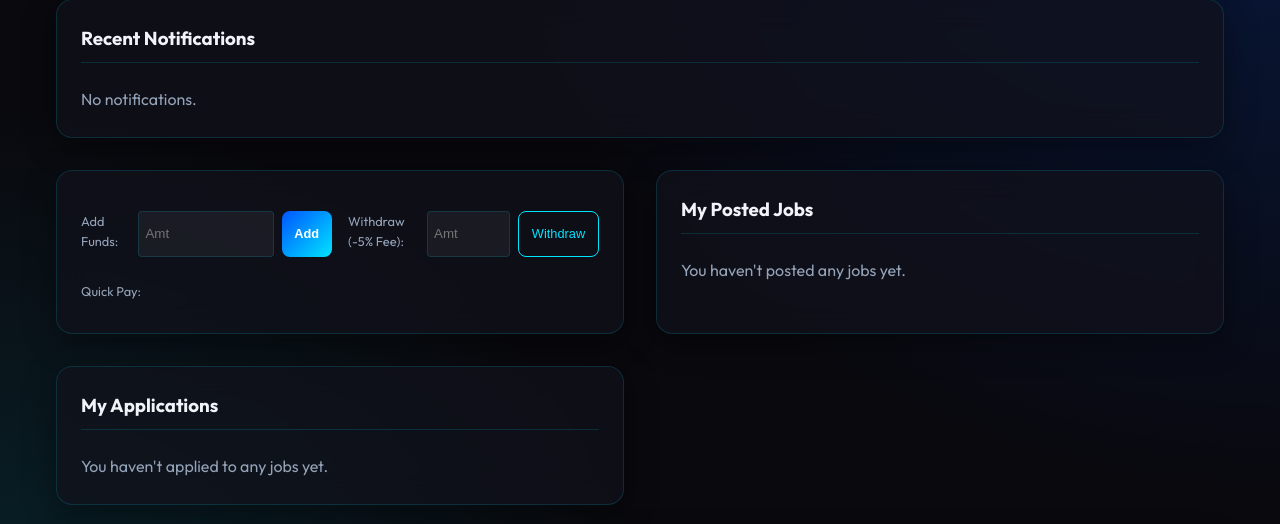
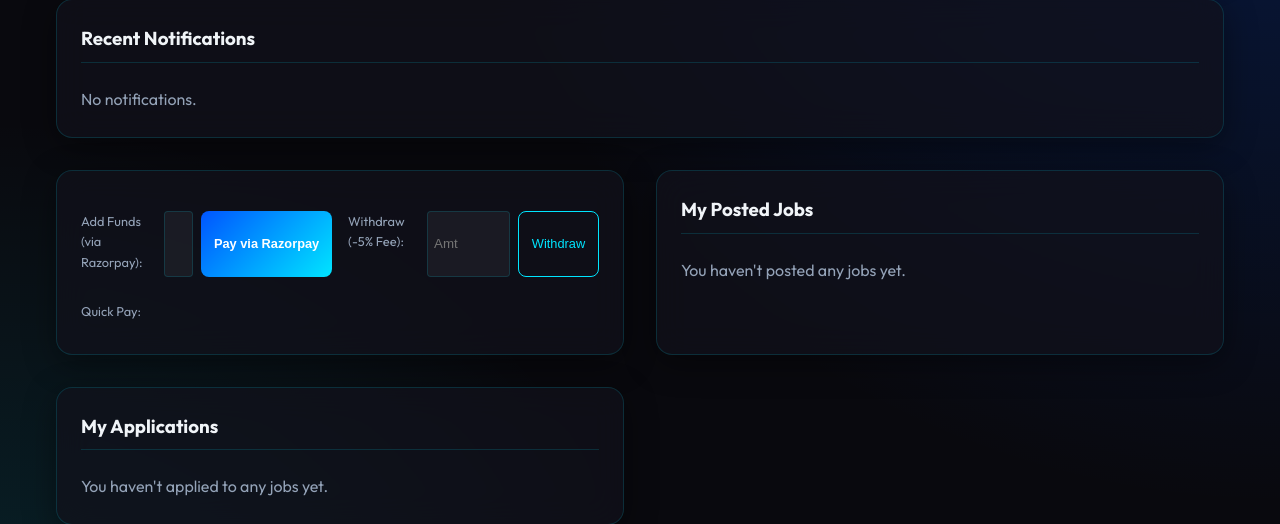
Before and after one commit to vijaya6997/my-app, a Flask app: page /dashboard in a window 1280 px wide. Shown: the part 365-889 px from the top of the page. Run offline with Flask 3, Linux system fonts and the light colour scheme; the visitor is signed in with stand-in values (Sample User, id 1); data that the repository does not hold is empty; some libraries are stand-ins or nearby versions.

Commit message:
Integrate Razorpay test mode payment gateway

```diff
--- a/app/config.py
+++ b/app/config.py
@@ -37,3 +37,7 @@ class Config:
 
     MAX_CONTENT_LENGTH = 16 * 1024 * 1024  # 16MB max upload
     ALLOWED_EXTENSIONS = {'png', 'jpg', 'jpeg', 'gif', 'pdf', 'doc', 'docx', 'zip'}
+
+    # Razorpay Payment Gateway (Test Mode Keys)
+    RAZORPAY_KEY_ID = os.environ.get('RAZORPAY_KEY_ID', 'rzp_test_YourRazorpayTestKey')
+    RAZORPAY_KEY_SECRET = os.environ.get('RAZORPAY_KEY_SECRET', 'YourRazorpayTestSecret')
--- a/app/routes/main.py
+++ b/app/routes/main.py
@@ -43,17 +43,63 @@ def admin_withdraw():
 
     return redirect(url_for('main.dashboard'))
 
-@main.route('/wallet/add', methods=['POST'])
+import razorpay
+from flask import current_app, jsonify
+
+@main.route('/wallet/create_order', methods=['POST'])
 @login_required
-def add_funds():
+def create_order():
     amount = float(request.form.get('amount', 0))
-    if amount > 0:
+    if amount <= 0:
+        return jsonify({'error': 'Invalid amount'}), 400
+
+    client = razorpay.Client(auth=(current_app.config['RAZORPAY_KEY_ID'], current_app.config['RAZORPAY_KEY_SECRET']))
+
+    # Razorpay amount is in paise (Multiply by 100)
+    data = {"amount": int(amount * 100), "currency": "INR", "receipt": f"receipt_{current_user.id}"}
+    try:
+        payment = client.order.create(data=data)
+        return jsonify({
+            'order_id': payment['id'],
+            'amount': payment['amount'],
+            'currency': payment['currency'],
+            'key_id': current_app.config['RAZORPAY_KEY_ID']
+        })
+    except Exception as e:
+        return jsonify({'error': str(e)}), 500
+
+@main.route('/wallet/payment_success', methods=['POST'])
+@login_required
+def payment_success():
+    razorpay_payment_id = request.form.get('razorpay_payment_id')
+    razorpay_order_id = request.form.get('razorpay_order_id')
+    razorpay_signature = request.form.get('razorpay_signature')
+    amount_str = request.form.get('amount', '0')
+
+    if not all([razorpay_payment_id, razorpay_order_id, razorpay_signature]):
+        flash('Payment failed or invalid.', 'danger')
+        return redirect(url_for('main.dashboard'))
+
+    client = razorpay.Client(auth=(current_app.config['RAZORPAY_KEY_ID'], current_app.config['RAZORPAY_KEY_SECRET']))
+    try:
+        # Verify signature
+        client.utility.verify_payment_signature({
+            'razorpay_order_id': razorpay_order_id,
+            'razorpay_payment_id': razorpay_payment_id,
+            'razorpay_signature': razorpay_signature
+        })
+
+        amount = float(amount_str)
         current_user.balance += amount
-        from app.models import Transaction
-        tx = Transaction(user_id=current_user.id, amount=amount, type='credit', description='Added funds')
+        from app.models import Transaction # Add this line to import Transaction locally
+        tx = Transaction(user_id=current_user.id, amount=amount, type='credit', description=f'Added funds (Razorpay Txn: {razorpay_payment_id})')
         db.session.add(tx)
         db.session.commit()
-        flash(f'Successfully added ₹{amount:.2f} to your wallet!', 'success')
+        flash(f'Successfully added ₹{amount:.2f} to your wallet via Razorpay!', 'success')
+
+    except Exception as e:
+        flash(f'Payment verification failed: {str(e)}', 'danger')
+
     return redirect(url_for('main.dashboard'))
 
 @main.route('/wallet/withdraw', methods=['POST'])
--- a/app/templates/dashboard.html
+++ b/app/templates/dashboard.html
@@ -49,15 +49,82 @@
     </div>
     <div class="section glass">
         <div style="display: grid; grid-template-columns: 1fr 1fr; gap: 1rem;">
-            <form action="{{ url_for('main.add_funds') }}" method="POST" class="add-funds-form">
-                <p class="muted" style="font-size: 0.8rem; margin-bottom: 0.3rem;">Add Funds:</p>
+            <form id="add-funds-form" class="add-funds-form">
+                <p class="muted" style="font-size: 0.8rem; margin-bottom: 0.3rem;">Add Funds (via Razorpay):</p>
                 <div style="display: flex; gap: 0.5rem;">
-                    <input type="number" name="amount" placeholder="Amt" min="1" step="0.01" required
+                    <input type="number" id="fund-amount" placeholder="Amt" min="1" step="0.01" required
                         style="background: rgba(255,255,255,0.05); border: 1px solid var(--glass-border); color: white; border-radius: 4px; padding: 0.4rem; width: 100%;">
-                    <button type="submit" class="btn-primary"
-                        style="padding: 0.4rem 0.8rem; font-size: 0.8rem;">Add</button>
+                    <button type="button" onclick="initiatePayment()" class="btn-primary"
+                        style="padding: 0.4rem 0.8rem; font-size: 0.8rem; white-space: nowrap;">Pay via
+                        Razorpay</button>
                 </div>
             </form>
+
+            <form id="payment-success-form" action="{{ url_for('main.payment_success') }}" method="POST"
+                style="display: none;">
+                <input type="hidden" name="razorpay_payment_id" id="razorpay_payment_id">
+                <input type="hidden" name="razorpay_order_id" id="razorpay_order_id">
+                <input type="hidden" name="razorpay_signature" id="razorpay_signature">
+                <input type="hidden" name="amount" id="success_amount">
+            </form>
+
+            <script src="https://checkout.razorpay.com/v1/checkout.js"></script>
+            <script>
+                function initiatePayment() {
+                    const amount = document.getElementById('fund-amount').value;
+                    if (!amount || amount <= 0) {
+                        alert('Please enter a valid amount');
+                        return;
+                    }
+
+                    fetch("{{ url_for('main.create_order') }}", {
+                        method: "POST",
+                        headers: {
+                            "Content-Type": "application/x-www-form-urlencoded",
+                        },
+                        body: "amount=" + amount
+                    })
+                        .then(response => response.json())
+                        .then(data => {
+                            if (data.error) {
+                                alert("Error creating order: " + data.error);
+                                return;
+                            }
+
+                            var options = {
+                                "key": data.key_id,
+                                "amount": data.amount,
+                                "currency": data.currency,
+                                "name": "Mini Freelance App",
+                                "description": "Add Funds to Wallet",
+                                "order_id": data.order_id,
+                                "handler": function (response) {
+                                    document.getElementById('razorpay_payment_id').value = response.razorpay_payment_id;
+                                    document.getElementById('razorpay_order_id').value = response.razorpay_order_id;
+                                    document.getElementById('razorpay_signature').value = response.razorpay_signature;
+                                    document.getElementById('success_amount').value = amount;
+                                    document.getElementById('payment-success-form').submit();
+                                },
+                                "prefill": {
+                                    "name": "{{ current_user.username }}",
+                                    "email": "{{ current_user.email }}"
+                                },
+                                "theme": {
+                                    "color": "#3b82f6"
+                                }
+                            };
+                            var rzp1 = new Razorpay(options);
+                            rzp1.on('payment.failed', function (response) {
+                                alert("Payment Failed: " + response.error.description);
+                            });
+                            rzp1.open();
+                        })
+                        .catch(error => {
+                            console.error('Error:', error);
+                            alert("An error occurred during payment initialization");
+                        });
+                }
+            </script>
             <form action="{{ url_for('main.withdraw_funds') }}" method="POST" class="add-funds-form">
                 <p class="muted" style="font-size: 0.8rem; margin-bottom: 0.3rem;">Withdraw (-5% Fee):</p>
                 <div style="display: flex; gap: 0.5rem;">
--- a/requirements.txt
+++ b/requirements.txt
@@ -10,3 +10,4 @@ cryptography==42.0.5
 gunicorn==21.2.0
 psycopg2-binary==2.9.9
 SQLAlchemy==2.0.28
+razorpay==1.4.1
```
